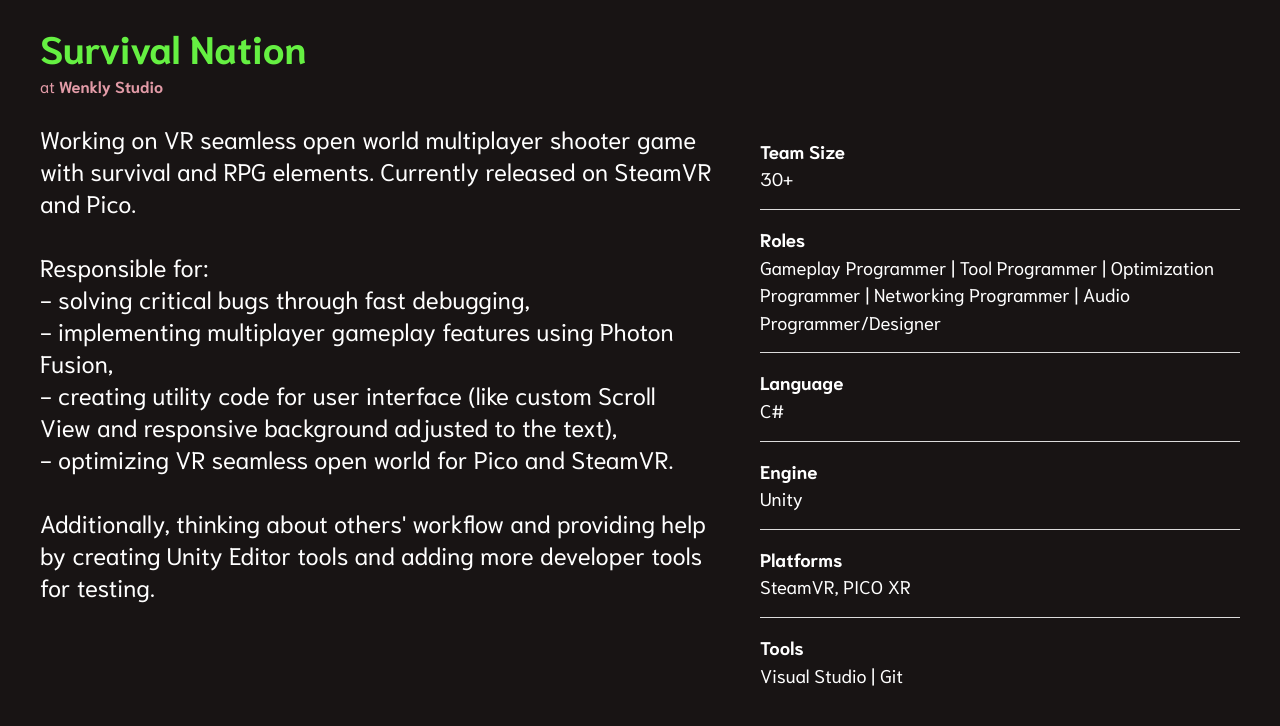
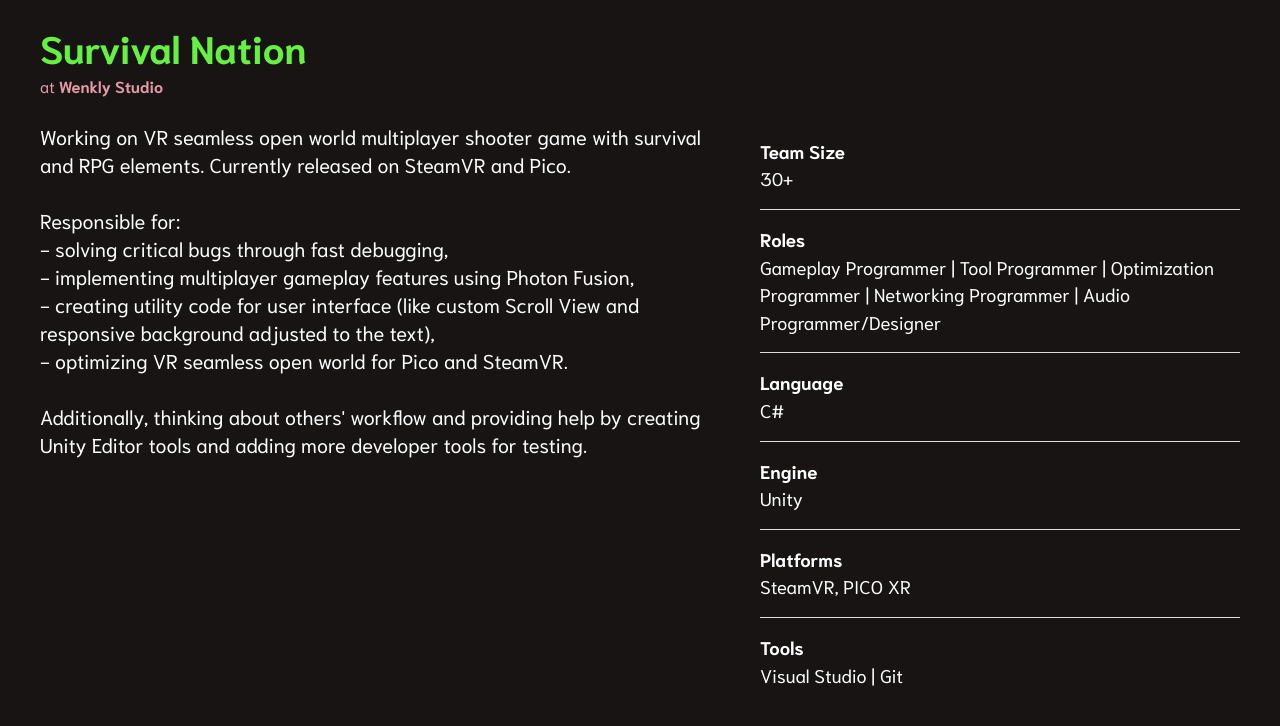
Before and after one commit to TheMatiaz0/thematiaz0.github.io, an Eleventy site: page src/project-pages.njk in a window 1280 px wide. Shown: the part 734-1460 px from the top of the page. Built offline with nearby package versions, Linux system fonts and the light colour scheme; Eleventy itself is replaced by a stand-in of ours; files that its build step writes are made by us from their sources.

Commit message:
Change font size for short project description

```diff
--- a/src/_data/projects.json
+++ b/src/_data/projects.json
@@ -97,7 +97,7 @@
     "name": "Cubepotato Games",
     "url": "https://cubepotato.eu"
   },
-  "shortDescription": "Made 3D FPS commercial game and published on Steam. \n\nWorked on a project wearing different hats - scrum master, programmer and UI designer. \n\nProgrammed things like upgrade system inspired with Hades, camera system with Cinemachine, implementation of external APIs and handled a lot of various bugs. Measured performance bottlenecks and fixed them using Unity Profiler. \n\nPrior to Steam release this was a game jam game (named Bulletache back then) made in 5 days for KrakJam 2022 where my responsibilities were similar.",
+  "shortDescription": "Made 3D FPS commercial game and published on Steam. \n\nWorked on a project wearing different hats - scrum master, programmer and UI designer. \n\nProgrammed things like upgrade system inspired with Hades, camera system with Cinemachine, implementation of external APIs and handled a lot of various bugs. Measured performance bottlenecks and fixed them using Unity Profiler. \n\nPrior to Steam release this was a gamejam project (named Bulletache back then) made in 5 days for KrakJam 2022 where my responsibilities were similar.",
   "startDate": "01/2022",
   "endDate": "08/2022",
   "url": "decorporation",
--- a/src/project-pages.njk
+++ b/src/project-pages.njk
@@ -18,7 +18,7 @@
 <small class="text-base secondary">at <a target="_blank" rel="noopener" class="secondary bold hover:text-white" href="{{project.studio.url}}">{{project.studio.name}}</a></small>
 </div>
 <div class="grid grid-cols-1 md:grid-cols-10 py-6">
-    <p class="md:pr-12 pr-0 text-white md:text-2xl md-paragraph whitespace-pre-line col-span-6">{{project.shortDescription}}</p>
+    <p class="md:pr-12 pr-0 text-white md:text-xl md-paragraph whitespace-pre-line col-span-6">{{project.shortDescription}}</p>
     <div class="flex flex-col md:pt-0 pt-6 flex-wrap flex-grow-4 col-span-4">
     {% for detail in project.details%}
     {% set borderClass = "" %}
```
